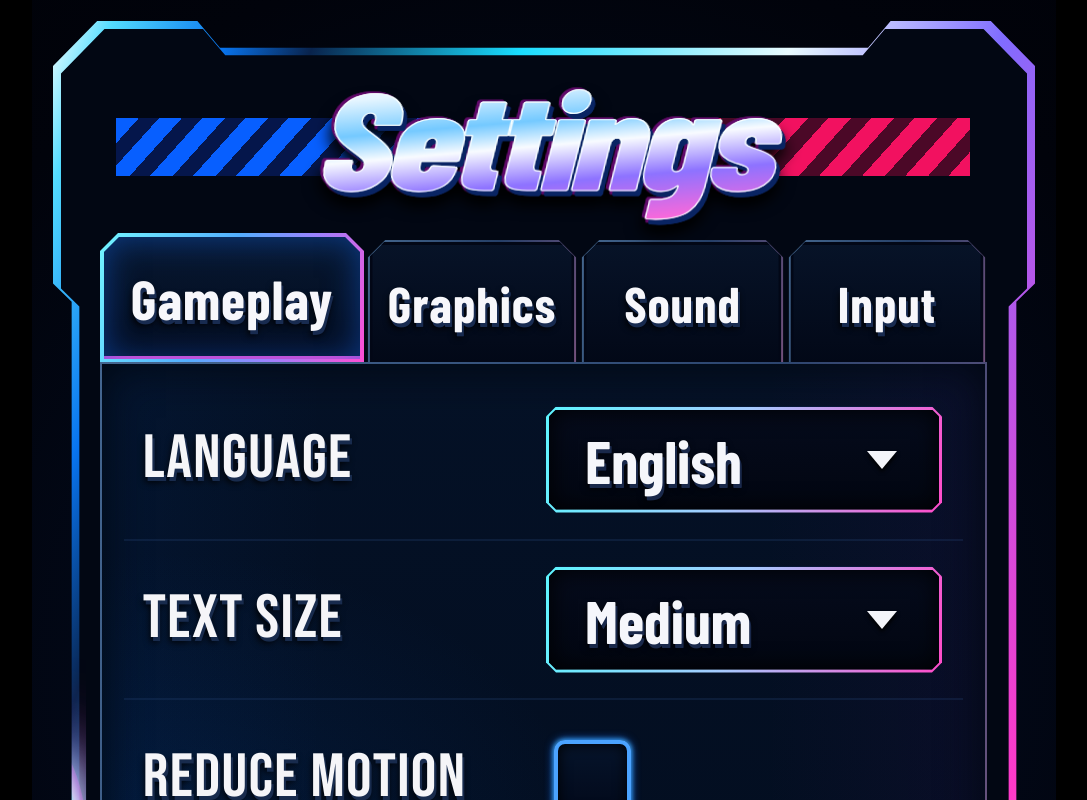
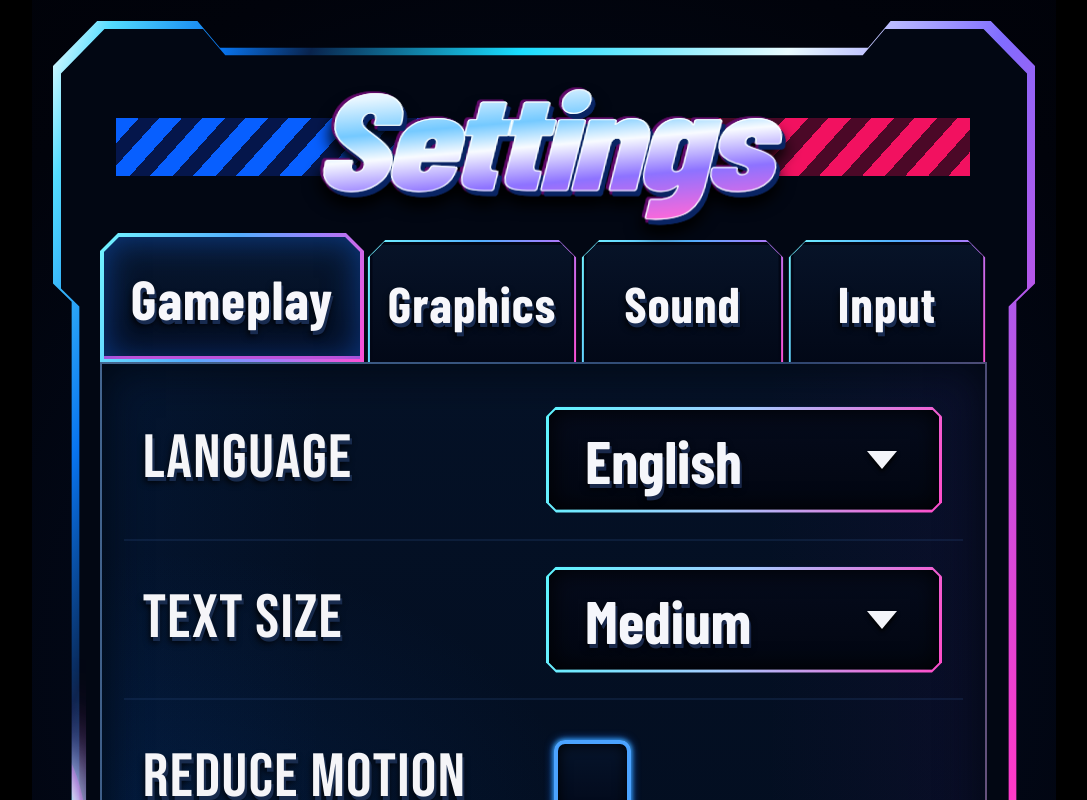
Before and after one commit to thurn/mockups, a Next.js app: page /settings in a window 1280 px wide. Shown: the whole page, without its empty margins (96-1183 px from the left). Built offline with nearby package versions, Linux system fonts and the light colour scheme.

Commit message:
fix(settings): preserve inactive tab border contrast

```diff
--- a/app/components/SettingsTabs.tsx
+++ b/app/components/SettingsTabs.tsx
@@ -78,11 +78,9 @@ function SettingsTabButton({
           outline: 0,
           background: state.focused
             ? keyboardFocusGradient
-            : active
-              ? "linear-gradient(112deg, #72f5ff 0%, #53afff 44%, #9a83ff 68%, #ff4ed3 100%)"
-              : state.hovered
-                ? "linear-gradient(110deg, #70d9ff, #5e80bd 52%, #ae69a4)"
-                : "linear-gradient(110deg, #45678e, #253f67 52%, #75517d)",
+            : state.hovered
+              ? "linear-gradient(112deg, #efffff 0%, #6be6ff 40%, #c3adff 68%, #ff8de4 100%)"
+              : "linear-gradient(112deg, #72f5ff 0%, #53afff 44%, #9a83ff 68%, #ff4ed3 100%)",
           filter: state.focused
             ? keyboardFocusFilter
             : state.hovered
```
